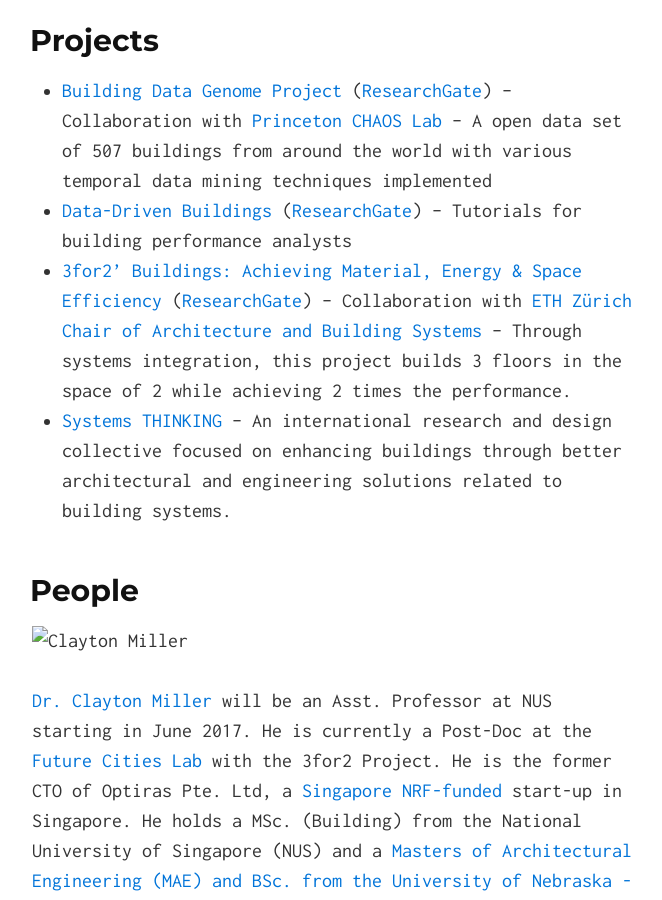
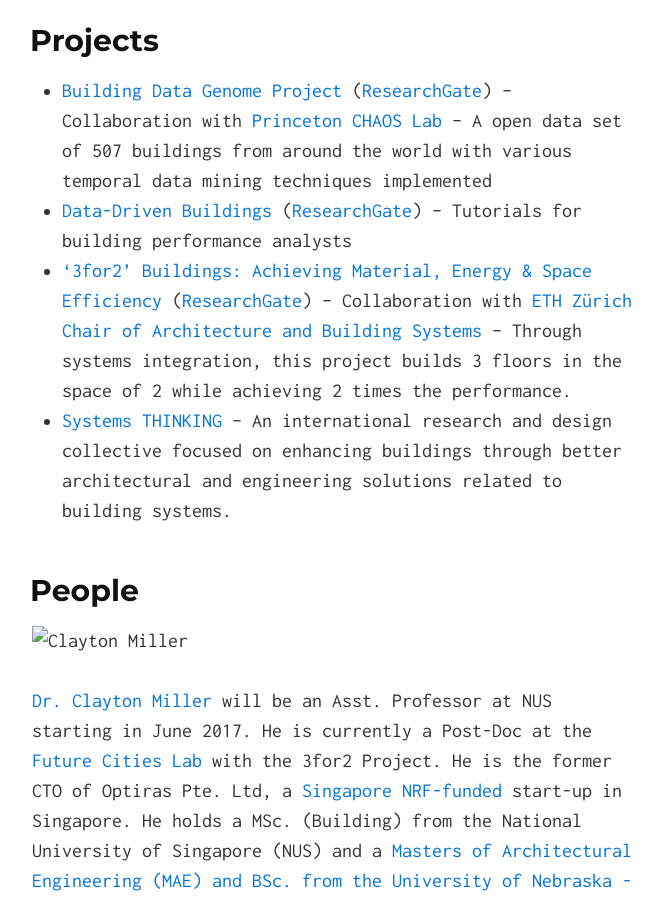
Before and after one commit to buds-lab/buds-lab.github.io, a Jekyll site: the page built from index.md, in a window 1280 px wide and 900 px high, scrolled down 484 px. Shown: the whole window, without its empty margins (308-970 px from the left). Built offline with Jekyll 4.4.1, drawn with Linux system fonts in a browser that asks for light colours.

Commit message:
fix typos

```diff
--- a/index.md
+++ b/index.md
@@ -13,7 +13,7 @@ BUDS Lab a new group in the [Dept. of Building](http://www.bdg.nus.edu.sg/){:tar
 ## Projects
 * [Building Data Genome Project](https://github.com/buds-lab/the-building-data-genome){:target="_blank"} ([ResearchGate](https://www.researchgate.net/project/Building-Data-Genome-Project){:target="_blank"}) -- Collaboration with [Princeton CHAOS Lab](https://chaos.princeton.edu/){:target="_blank"} -- A open data set of 507 buildings from around the world with various temporal data mining techniques implemented
 * [Data-Driven Buildings](http://www.datadrivenbuilding.org/){:target="_blank"} ([ResearchGate](https://www.researchgate.net/project/Data-Driven-Buildings){:target="_blank"}) -- Tutorials for building performance analysts
-* [3for2' Buildings: Achieving Material, Energy & Space Efficiency](http://www.systems.arch.ethz.ch/research/3for2-beyond-efficiency.html){:target="_blank"} ([ResearchGate](https://www.researchgate.net/project/3for2-Buildings-Achieving-Material-Energy-Space-Efficiency){:target="_blank"}) -- Collaboration with [ETH Z&uuml;rich Chair of Architecture and Building Systems](http://www.systems.arch.ethz.ch/){:target="_blank"} -- Through systems integration, this project builds 3 floors in the space of 2 while achieving 2 times the performance.
+* ['3for2' Buildings: Achieving Material, Energy & Space Efficiency](http://www.systems.arch.ethz.ch/research/3for2-beyond-efficiency.html){:target="_blank"} ([ResearchGate](https://www.researchgate.net/project/3for2-Buildings-Achieving-Material-Energy-Space-Efficiency){:target="_blank"}) -- Collaboration with [ETH Z&uuml;rich Chair of Architecture and Building Systems](http://www.systems.arch.ethz.ch/){:target="_blank"} -- Through systems integration, this project builds 3 floors in the space of 2 while achieving 2 times the performance.
 * [Systems THINKING](http://www.systh.ink/){:target="_blank"} -- An international research and design collective focused on enhancing buildings through better architectural and engineering solutions related to building systems.
 
 ## People
```
